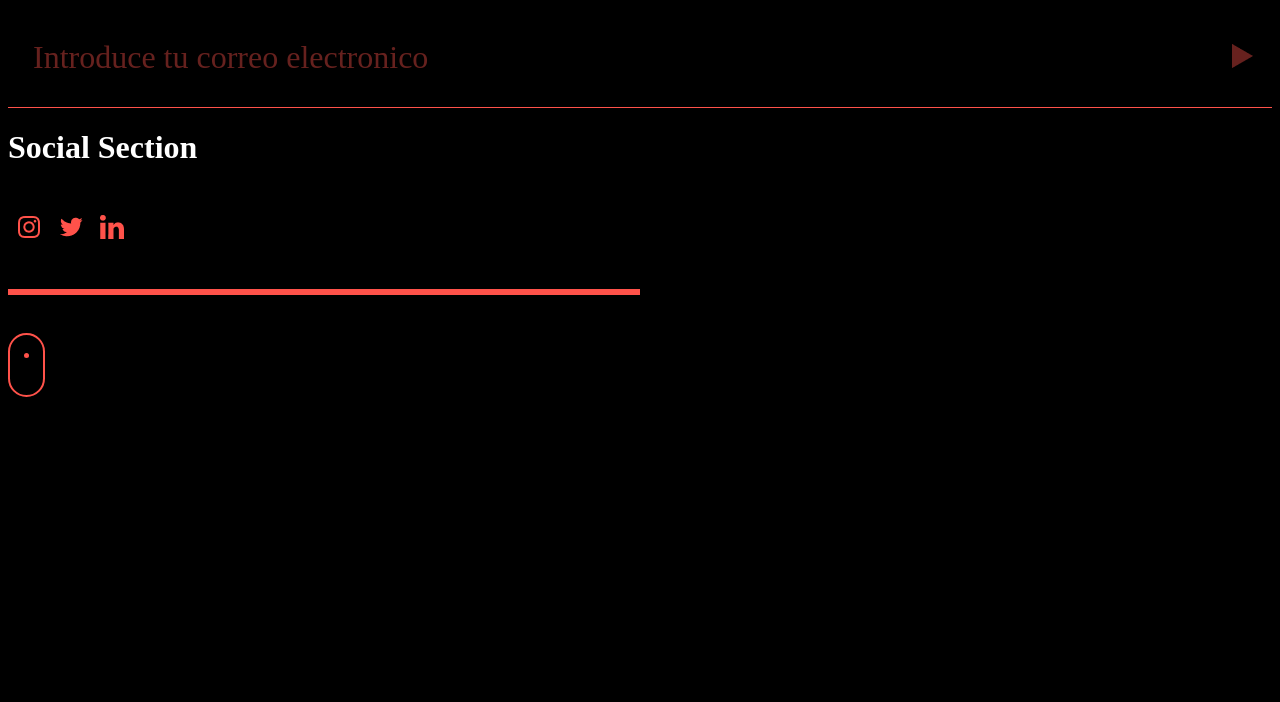
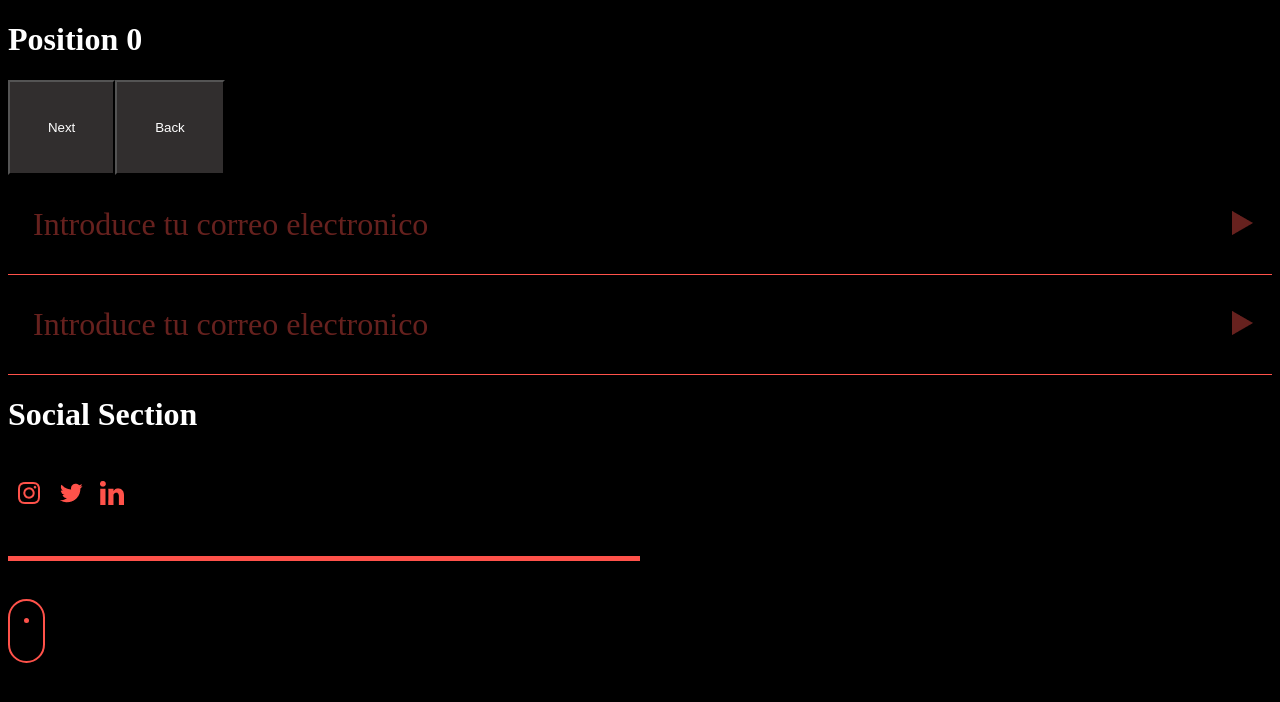
Before and after one commit to Yevhenbk/worksut-landing, a React (Create React App) app: page / in a window 1280 px wide. Shown: the top 702 px of the page. Built offline with nearby package versions, Linux system fonts and the light colour scheme.

Commit message:
FEATURE: FEND-05 Redux-flux architecture (#2)
* Installed redux dependencies
* Integrated the slider to control the navigation flow and made sample project
* Integrated the needed staff o subscribe newsletter
* Fix some conflcits errors

```diff
--- a/package.json
+++ b/package.json
@@ -3,6 +3,7 @@
   "version": "0.1.0",
   "private": true,
   "dependencies": {
+    "@reduxjs/toolkit": "^1.7.1",
     "@testing-library/jest-dom": "^5.16.1",
     "@testing-library/react": "^12.1.2",
     "@testing-library/user-event": "^13.5.0",
@@ -11,10 +12,13 @@
     "@types/prop-types": "^15.7.4",
     "@types/react": "^17.0.38",
     "@types/react-dom": "^17.0.11",
+    "@types/react-redux": "^7.1.22",
     "prop-types": "^15.8.1",
     "react": "^17.0.2",
     "react-dom": "^17.0.2",
+    "react-redux": "^7.2.6",
     "react-scripts": "5.0.0",
+    "redux": "^4.1.2",
     "sass": "^1.49.0",
     "styled-components": "^5.3.3",
     "typescript": "^4.5.4",
--- /dev/null
+++ b/src/core/core.app.context.ts
@@ -0,0 +1,19 @@
+import { configureStore } from "@reduxjs/toolkit";
+import { NewsletterSliceReducer } from "../functions/functions.newsletter";
+import { SliderReducer } from "../functions/functions.slider";
+
+/**
+ * ! Define all the reducers used on the entire applicion
+ * * whitehatdevv - 2022/01/27
+ * @reducer slider => Control the navigation flow
+ */
+export const Store = configureStore({
+  reducer: {
+    slider: SliderReducer,
+    newsletter: NewsletterSliceReducer,
+  },
+});
+
+// * Export all the needed states
+export type RootState = ReturnType<typeof Store.getState>;
+export type AppDispatch = typeof Store.dispatch;
--- /dev/null
+++ b/src/core/core.app.hooks.ts
@@ -0,0 +1,6 @@
+import { TypedUseSelectorHook, useDispatch, useSelector } from "react-redux";
+import type { RootState, AppDispatch } from "./core.app.context";
+
+// * Export the typed hooks to set all the values
+export const useAppDispatch = () => useDispatch<AppDispatch>();
+export const useAppSelector: TypedUseSelectorHook<RootState> = useSelector;
--- /dev/null
+++ b/src/functions/functions.newsletter.ts
@@ -0,0 +1,36 @@
+import { createSlice } from "@reduxjs/toolkit";
+
+// * DTO representing response from the server
+interface NewsletterResponse {
+  message: string;
+}
+
+// * Interface with the object
+interface NewsletterDTO {
+  email: string;
+  response?: NewsletterResponse;
+}
+
+// * Initial state
+const InitialNewsletterState: NewsletterDTO = {
+  email: "",
+};
+
+/**
+ * ! Newsletter slicer to control subscribe
+ * * whitehatdevv - 2022/01/27
+ */
+export const NewsletterSlice = createSlice({
+  name: "Newsletter",
+  initialState: InitialNewsletterState,
+  reducers: {
+    subscribe: (state) => {
+      console.log(`Subscribe: ${state.email} to newsletter`);
+      // TODO: Implement API Call
+    },
+  },
+});
+
+// * Export items
+export const { subscribe } = NewsletterSlice.actions;
+export const NewsletterSliceReducer = NewsletterSlice.reducer;
--- /dev/null
+++ b/src/functions/functions.slider.ts
@@ -0,0 +1,36 @@
+import { createSlice } from "@reduxjs/toolkit";
+
+// * Slider needed interface to set the properties
+interface Slider {
+  position: number;
+}
+
+// * Compute initial position
+const InitialSlider: Slider = {
+  position: 0,
+};
+
+/**
+ * ! Create all the slider slice to set the navigation
+ * * whitehatdevv - 2022/01/27
+ */
+export const SliderSlice = createSlice({
+  name: "Slider",
+  initialState: InitialSlider,
+  reducers: {
+    Next: (state) => {
+      state.position += 1;
+      console.log(`Position: ${state.position}, next value`);
+    },
+    Back: (state) => {
+      if (state.position > 0) {
+        state.position -= 1;
+        console.log(`Position: ${state.position}, back value}`);
+      }
+    },
+  },
+});
+
+// * Export all the needed members
+export const { Next, Back } = SliderSlice.actions;
+export const SliderReducer = SliderSlice.reducer;
--- a/src/index.tsx
+++ b/src/index.tsx
@@ -1,13 +1,18 @@
 /* eslint-disable @typescript-eslint/no-unused-vars */
 import React from "react";
 import ReactDOM from "react-dom";
+import { Store } from "./core/core.app.context";
 import SampleView from "./sample/SampleView";
 import { FontStyle } from "./static/fonts/fonts";
+import { Provider } from "react-redux";
+
 // import App from "./views/app/app.main";
 
 ReactDOM.render(
-  <React.StrictMode>
-    <SampleView />
-  </React.StrictMode>,
+  <Provider store={Store}>
+    <React.StrictMode>
+      <SampleView />
+    </React.StrictMode>
+  </Provider>,
   document.getElementById("root")
 );
--- a/src/sample/SampleView.scss
+++ b/src/sample/SampleView.scss
@@ -1,5 +1,15 @@
         body {
             background-color: black;
+        }
+
+        .positionTitle {
+            color: white;
+        }
+
+        .positionButton {
+            color: white;
+            background-color: rgb(49, 46, 46);
+            padding: 3%;
         }
 
         .titleSections {
--- a/src/sample/SampleView.tsx
+++ b/src/sample/SampleView.tsx
@@ -5,18 +5,49 @@ import { Tokens } from "../static/Colors";
 import ProgressBar from "../components/ProgressBar/ProgressBar";
 import Scrollable from "../components/Scrollable/Scrollable";
 import "./SampleView.scss";
+import { Next, Back } from "../functions/functions.slider";
+import { useAppDispatch, useAppSelector } from "../core/core.app.hooks";
 
 /**
  * ! Main Instance of the application
  * * whitehatdevv - 2022/01/21
  */
 const SampleView = () => {
+  const position = useAppSelector((state) => state.slider.position);
+  const dispatch = useAppDispatch();
   const [email, setEmail] = useState<string>();
   useEffect(() => {
     console.log(email);
   }, [email]);
   return (
     <>
+      <div>
+        <div>
+          <h1 className="positionTitle">Position {position}</h1>
+          <button className="positionButton" onClick={() => dispatch(Next())}>
+            Next
+          </button>
+          <button className="positionButton" onClick={() => dispatch(Back())}>
+            Back
+          </button>
+        </div>
+        <Input
+          type="email"
+          placeholder="Introduce tu correo electronico"
+          handleChange={setEmail}
+          validator={new RegExp("^[a-z]{2,}$")}
+          wrapper={{
+            icon: {
+              enabled: "wrapper_input_enabled.png",
+              disabled: "wrapper_input_disabled.png",
+            },
+            alt: "Icon setted to sent email",
+            handleClick: () => {
+              console.log("Click");
+            },
+          }}
+        />
+      </div>
       <div>
         <Input
           type="email"
```
Also changed, not shown: 1 other file (tests, documents, lock files or other folders). Lines whose indentation alone changed are shown as unchanged.
